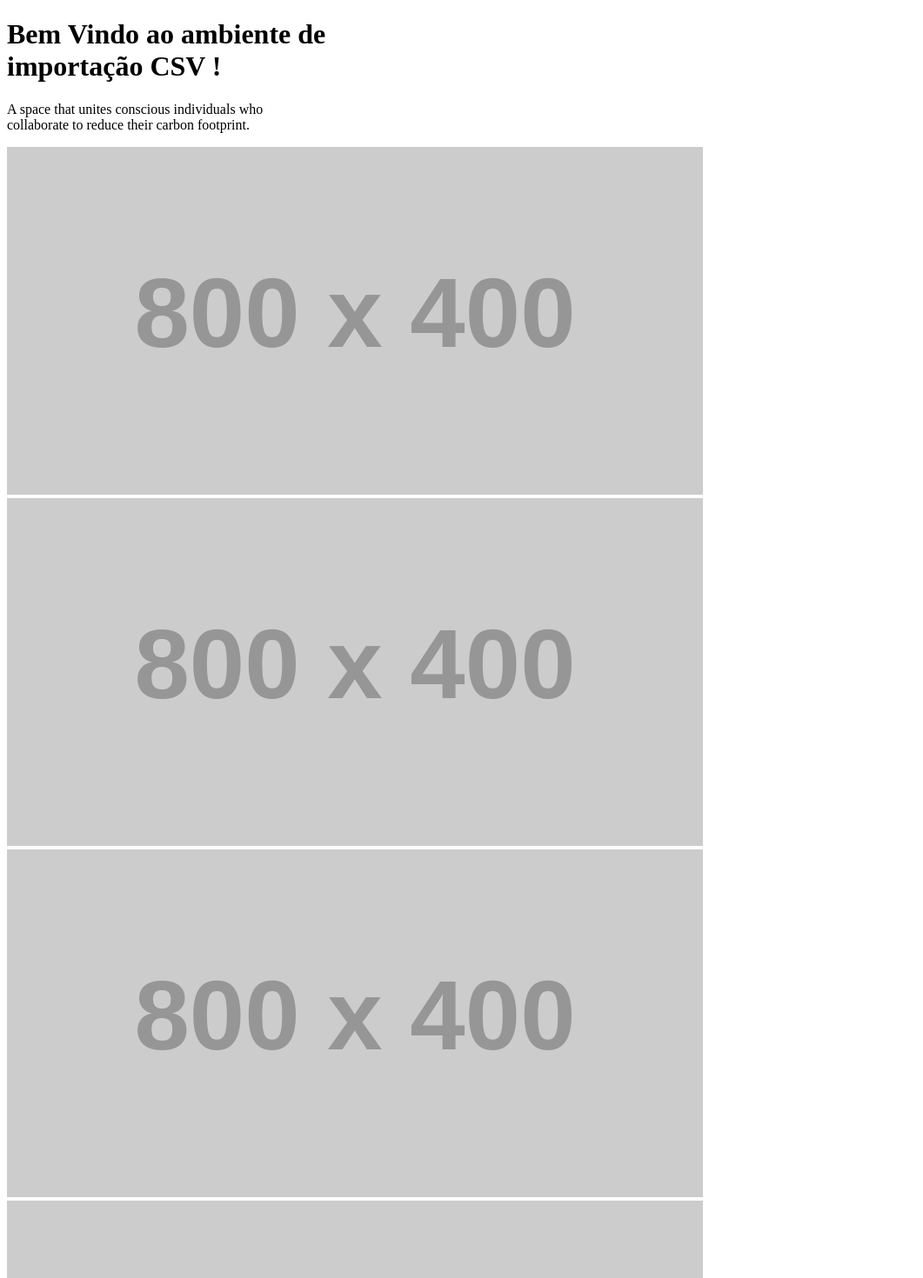
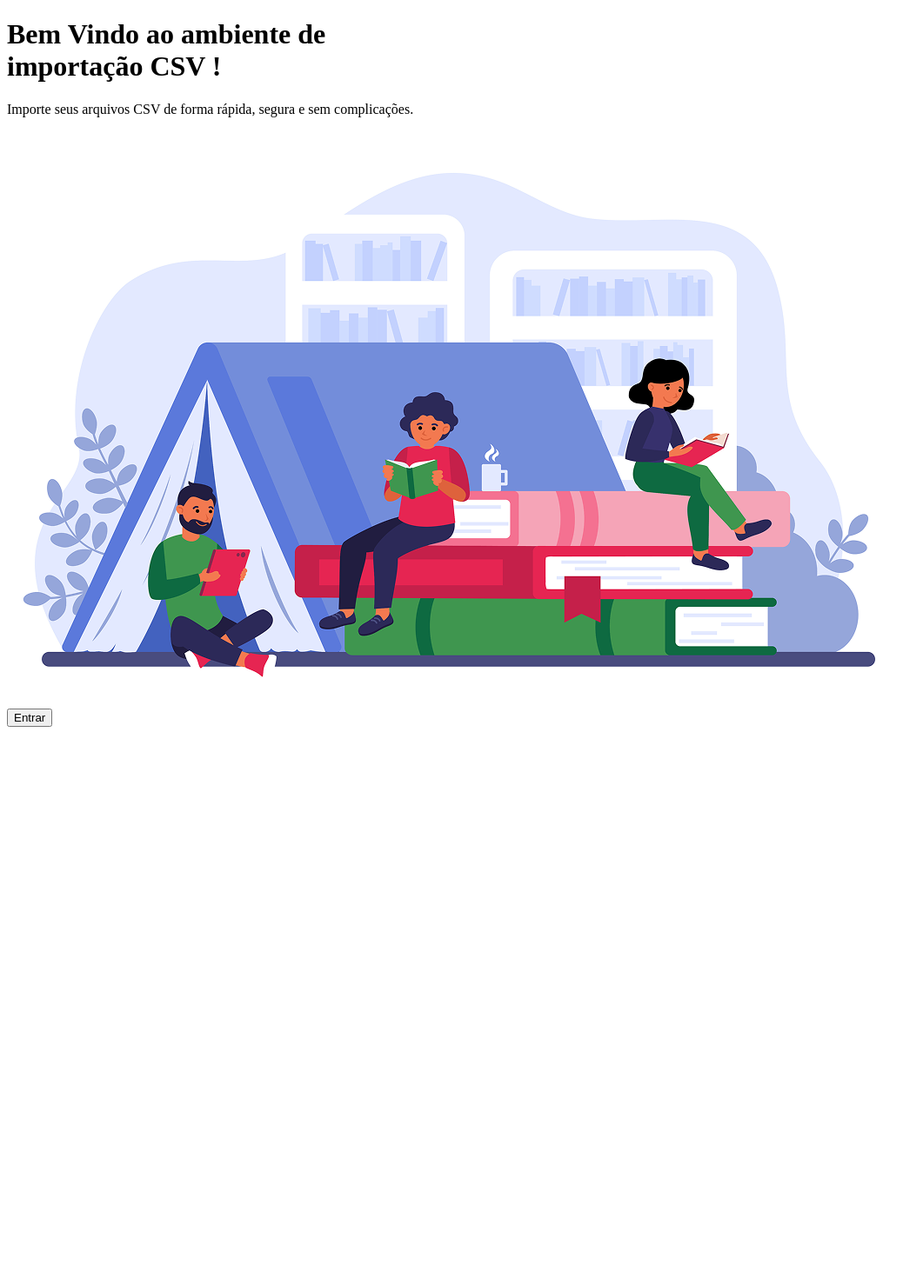
Before and after one commit to stheffanysantos/Project-Bonsae-Frontend, a Vue app: page / in a window 1280 px wide. Shown: the top 1470 px of the page at 87% size, without its empty margins (0-1061 px from the left). After the commit the page ends 844 px from the top, so only its background shows below. Built offline with nearby package versions, Linux system fonts and the light colour scheme.

Commit message:
nova tela inicial

```diff
--- a/src/assets/css/style.css
+++ b/src/assets/css/style.css
@@ -5,6 +5,7 @@
   --cor-secundaria: #FFFDF6;
   --preto: #1E1E1E;
   --highlight-color: #0098f0;
+  --base-color : #1161d8;
 }
 
 * {
@@ -76,10 +77,13 @@ body {
 }
 
 .carousel-item {
-  display: none;
   width: 100%;
   height: auto;
   text-align: center;
+}
+
+.carousel-item img {
+  width: 50vw;
 }
 
 .carousel-item.active {
@@ -109,7 +113,7 @@ body {
 }
 
 .highlight {
-  color: var(--highlight-color);
+  color: var(--base-color);
 }
 
 .content-text h1 {
@@ -148,7 +152,7 @@ footer {
 }
 
 .btn-principal {
-  background-color: var(--preto);
+  background-color: var(--base-color);
   color: white;
   text-decoration: none;
   width: 331px;
@@ -162,7 +166,7 @@ footer {
 }
 
 .btn-principal:hover {
-  background-color: #333333;
+  background-color: var(--highlight-color);
 }
 
 .containerCsv{
--- a/src/views/HomePage.vue
+++ b/src/views/HomePage.vue
@@ -8,23 +8,15 @@
             <span class="highlight">importação CSV</span> !
           </h1>
           <p>
-            A space that unites conscious individuals who <br />
-            collaborate to reduce their carbon footprint.
+            Importe seus arquivos CSV de forma rápida, segura e sem complicações. <br />
           </p>
 
-          <!-- Indicadores do carrossel (bolinhas) -->
-          <div class="carousel-indicators">
-            <span v-for="(dot, index) in slides.length" :key="index" class="dot"
-              :class="{ active: currentIndex === index }" @click="moveToSlide(index)"></span>
-          </div>
         </div>
 
         <div class="contentImgHome">
-          <!-- Carrossel de Imagens -->
           <div class="carousel">
-            <div v-for="(slide, index) in slides" :key="index" class="carousel-item"
-              :class="{ active: currentIndex === index }">
-              <img :src="slide.src" :alt="slide.alt" />
+            <div class="carousel-item">
+              <img src="../assets/img/imagemTelaInicial.png" alt="imagem inicial" />
             </div>
           </div>
         </div>
@@ -43,34 +35,9 @@
 export default {
   data() {
     return {
-      currentIndex: 0,
-      username: "",
-      password: "",
-      errorMessage: "",
-      slides: [
-        {
-          src: 'https://via.placeholder.com/800x400/00FF00/FFFFFF?text=Imagem+2',
-          alt: 'Imagem 1',
-        },
-        {
-          src: 'https://via.placeholder.com/800x400/00FF00/FFFFFF?text=Imagem+2',
-          alt: 'Imagem 2',
-        },
-        {
-          src: 'https://via.placeholder.com/800x400/0000FF/FFFFFF?text=Imagem+3',
-          alt: 'Imagem 3',
-        },
-        {
-          src: 'https://via.placeholder.com/800x400/FFFF00/FFFFFF?text=Imagem+4',
-          alt: 'Imagem 4',
-        },
-      ]
     };
   },
   methods: {
-    moveToSlide(index) {
-      this.currentIndex = index;
-    },
     goProcessos() {
       this.$router.push('/processos');
     },
```
